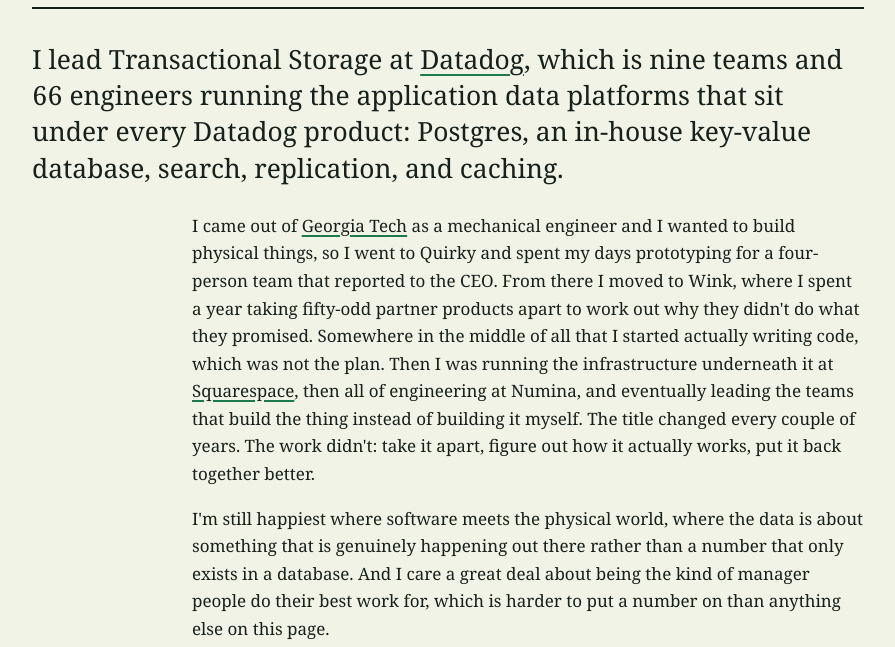
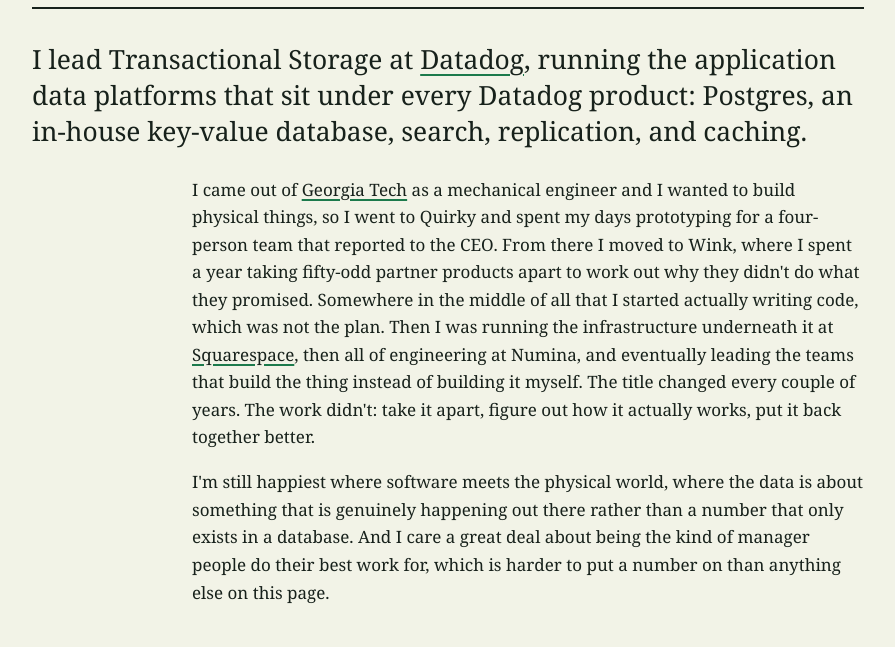
Before and after one commit to gabe-ochoa/gabe.work, a plain HTML site: page index.html in a window 1280 px wide. Shown: the part 143-790 px from the top of the page, without its empty margins (192-1087 px from the left). Drawn offline with Linux system fonts and the light colour scheme.

Commit message:
Drop team and engineer counts from the intro
They are internal specifics and pull attention from the narrative. The lede
now says what the org runs. Social image and PRINCIPLES updated to match.

Co-Authored-By: Claude Fable 5.2 <noreply@anthropic.com>

```diff
--- a/index.html
+++ b/index.html
@@ -90,8 +90,7 @@
     <section id="about" class="intro">
       <p class="intro__lede">
         I lead Transactional Storage at <a href="https://www.datadoghq.com" rel="noopener" target="_blank">Datadog</a>,
-        which is nine teams and 66 engineers running the application data platforms that sit under
-        every Datadog product: Postgres, an in-house key-value database, search, replication, and
+        running the application data platforms that sit under every Datadog product: Postgres, an in-house key-value database, search, replication, and
         caching.
       </p>
       <p>
```
Also changed, not shown: assets/og.png, 1 other file.
